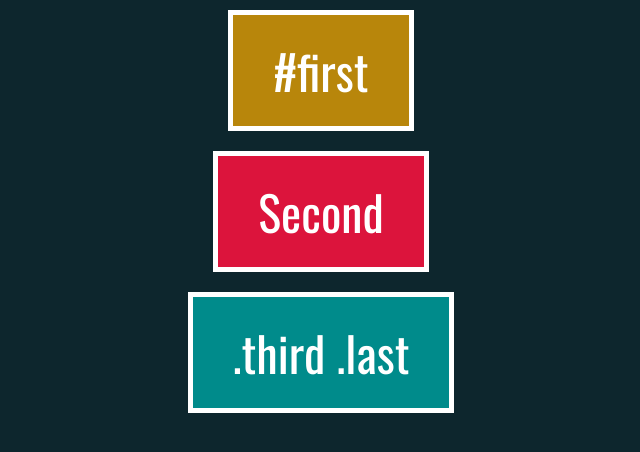
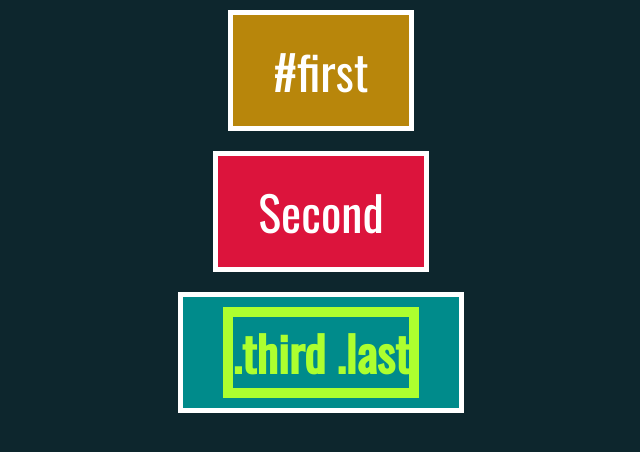
Before and after one commit to AlbertoParente/study-web-javaScript, a plain HTML site: page activity-js/dom/selectingElements2.html in a window 1280 px wide. Shown: the whole page, without its empty margins (319-959 px from the left). Drawn offline with Linux system fonts and the light colour scheme.

Commit message:
Adding the selecting elements concept in DOM, continuation

```diff
--- a/activity-js/dom/selectingElements2.html
+++ b/activity-js/dom/selectingElements2.html
@@ -8,8 +8,31 @@
 <body class="content activity">
     <div id="first">#first</div>
     <div>Second</div>
-    <div class="third last"><span wb-attrib>.third .last</span></div>
+    <div class="third last"><span attrib>.third .last</span></div>
     <script>
+        document.querySelector('#first').classList.add('highlight')
+
+        const selecting = seletor =>
+            document.querySelectorAll(seletor).forEach(e => e.classList.add('highlight'))
+        const deselect = seletor =>
+            document.querySelectorAll(seletor).forEach(e => e.classList.remove('highlight'))
+
+        selecting('div')
+
+        deselect('*')
+        selecting('.third.last')
+
+        deselect('*')
+        selecting(':not(#first)')
+
+        deselect('*')
+        selecting(':not(#first)')
+
+        deselect('*')
+        selecting(':nth-child(1)')
+
+        deselect('*')
+        selecting('[attrib]')
 
     </script>
 </body>
```
